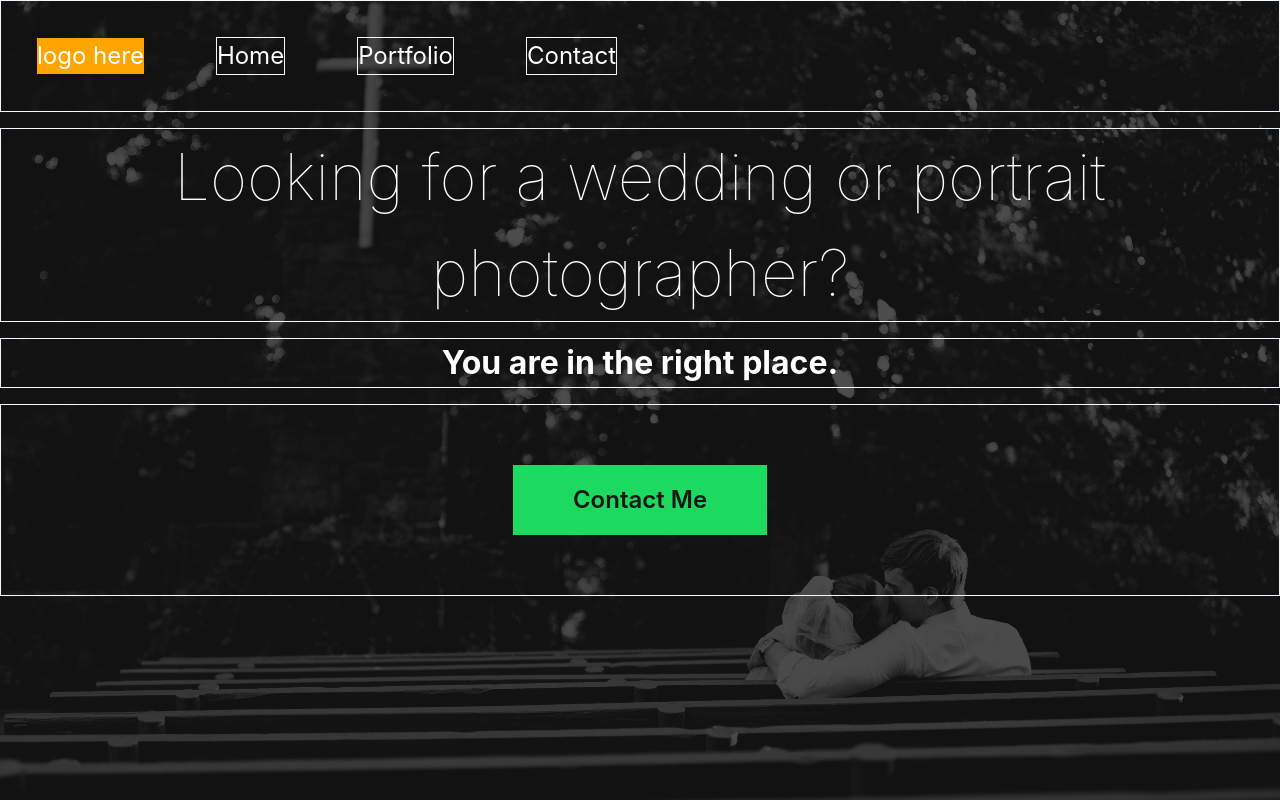
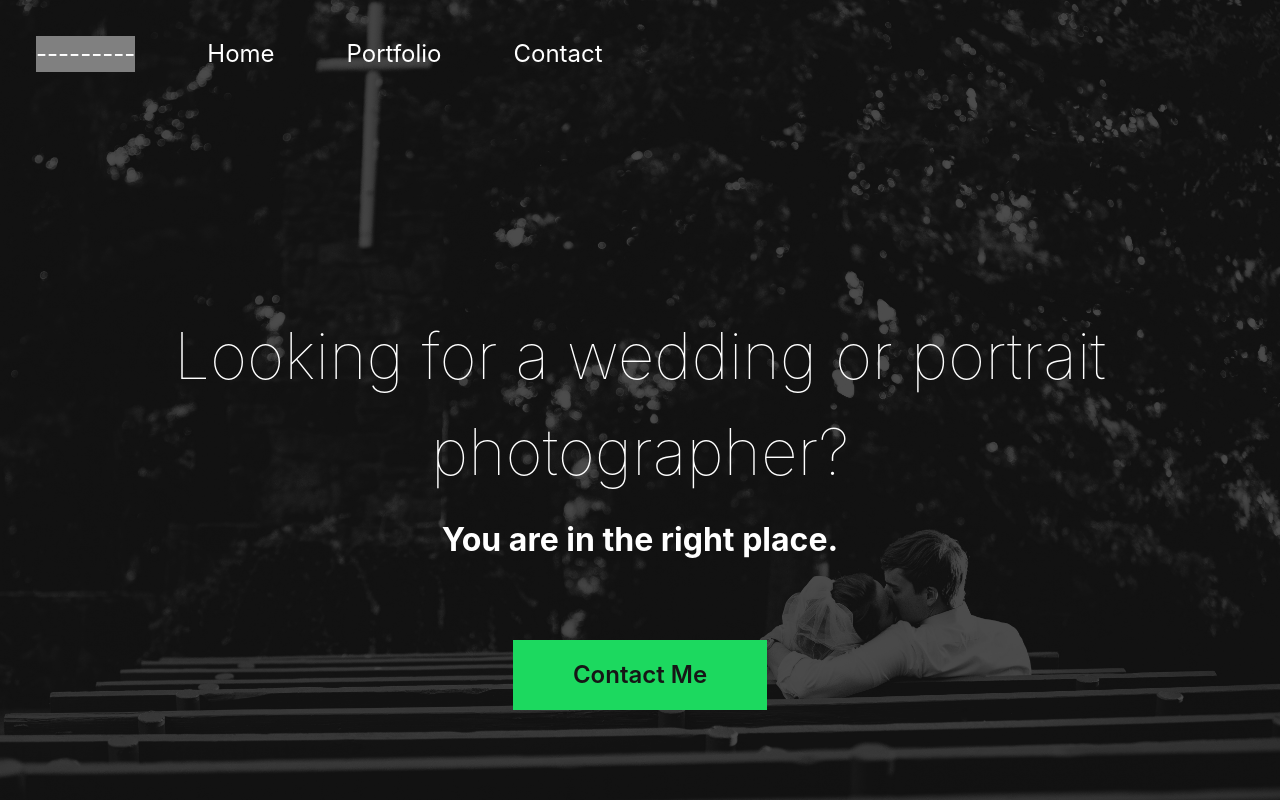
Before and after one commit to davidskinner/photography-site, an Angular app in the folder photographysite/: page / in a window 1280 px wide. Built offline with nearby package versions, Linux system fonts and the light colour scheme.

Commit message:
centered text on homepage

```diff
--- a/photographysite/src/app/home/home.component.scss
+++ b/photographysite/src/app/home/home.component.scss
@@ -12,7 +12,7 @@
 }
 
 .header-margin{
-    margin:1em 0 1em 0;
+    margin:25vh 0 1em 0;
 }
 
 .contact-button{
--- a/photographysite/src/app/main-navigation/main-navigation.component.html
+++ b/photographysite/src/app/main-navigation/main-navigation.component.html
@@ -1,7 +1,7 @@
-<div class="draw-box text-white d-flex " >
+<div class="draw-box text-white d-flex test" >
 
-    <div class="links" style="background-color:orange">logo here</div>
-    <div [routerLink]="'home'" class="draw-box links">
+    <div class="links" style="background-color:gray">---------</div>
+    <div [routerLink]="'home'" title="Home" class="draw-box links">
         Home
     </div>
     <div [routerLink]="'portfolio'" class="draw-box links">
--- a/photographysite/src/app/main-navigation/main-navigation.component.scss
+++ b/photographysite/src/app/main-navigation/main-navigation.component.scss
@@ -9,5 +9,5 @@
 }
 
 .links:hover{
-    color:#1CD95F
+    color:#1CD95F;
 }
--- a/photographysite/src/styles.scss
+++ b/photographysite/src/styles.scss
@@ -7,9 +7,9 @@ body {
     color: white;
 }
 
-.draw-box {
-    border-color: aliceblue; border-style: solid;    border-width: 1px;
-}
+// .draw-box {
+//     border-color: aliceblue; border-style: solid;    border-width: 1px;
+// }
 
 .text-white {
     color: white;
```
Also changed, not shown: photographysite/src/app/app.component.ts (+66 -10 lines).
